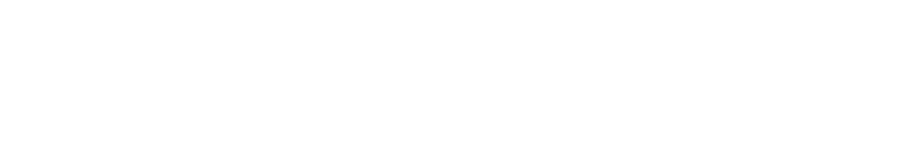
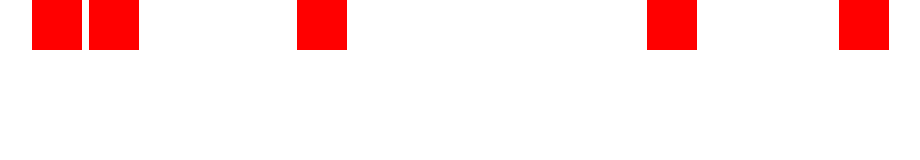
Before and after one commit to homayunmmdy/StarWar, a website built with Vite: page index.html in a window 1280 px wide. Shown: the whole page, without its empty margins (42-962 px from the left). Built offline with nearby package versions, Linux system fonts and the light colour scheme; files whose address does not match are found by name.

Commit message:
add : some enemy

```diff
--- a/src/style.css
+++ b/src/style.css
@@ -34,3 +34,12 @@ html {
   top: 0;
   left: 0;
 }
+
+.enemy {
+  display: block;
+  width: var(--blockSize);
+  height: var(--blockSize);
+  background-color: red;
+  position: absolute;
+  top: 0; /* Fixed at the top of the page */
+}
--- /dev/null
+++ b/src/ts/Enemy.ts
@@ -0,0 +1,26 @@
+import { BLOCK_SIZE } from "../config/config";
+
+export class Enemy {
+    private blockElement: HTMLElement;
+    private posX: number;
+    private posY: number;
+
+    constructor(blockElement: HTMLElement) {
+        this.blockElement = blockElement;
+        this.posY = 0; // Fixed at the top of the page
+        this.posX = this.getRandomXPosition(); // Random X position
+        this.updatePosition();
+    }
+
+    // Generate a random X position within the page width
+    private getRandomXPosition(): number {
+        const maxX = window.innerWidth - BLOCK_SIZE; // Ensure the enemy stays within the page
+        return Math.floor(Math.random() * maxX);
+    }
+
+    // Update the enemy's position on the screen
+    updatePosition(): void {
+        this.blockElement.style.left = `${this.posX}px`;
+        this.blockElement.style.top = `${this.posY}px`;
+    }
+}
--- a/src/ts/game.ts
+++ b/src/ts/game.ts
@@ -1,15 +1,31 @@
+import { Enemy } from "./Enemy";
 import { Jet } from "./jet";
 
 class Game {
-    private blockElement: HTMLElement;
     private jet: Jet;
+    private enemies: Enemy[] = [];
 
     constructor() {
-    this.blockElement = document.getElementById("jet") as HTMLElement;
-    this.jet = new Jet(this.blockElement);
+        // Initialize the player's jet
+        const jetElement = document.getElementById("jet") as HTMLElement;
+        this.jet = new Jet(jetElement);
+
+        // Create multiple enemies
+        this.createEnemies(5); // Create 5 enemies
     }
+
+    // Create multiple enemies at the top of the page
+    private createEnemies(count: number): void {
+        for (let i = 0; i < count; i++) {
+            const enemyElement = document.createElement("div");
+            enemyElement.classList.add("enemy");
+            document.body.appendChild(enemyElement);
+            this.enemies.push(new Enemy(enemyElement));
+        }
+    }
+
     initialize(): void {
-    console.log(this.jet)
+        console.log("Game initialized with multiple enemies!");
     }
 }
 
```
Lines whose indentation alone changed are shown as unchanged.
